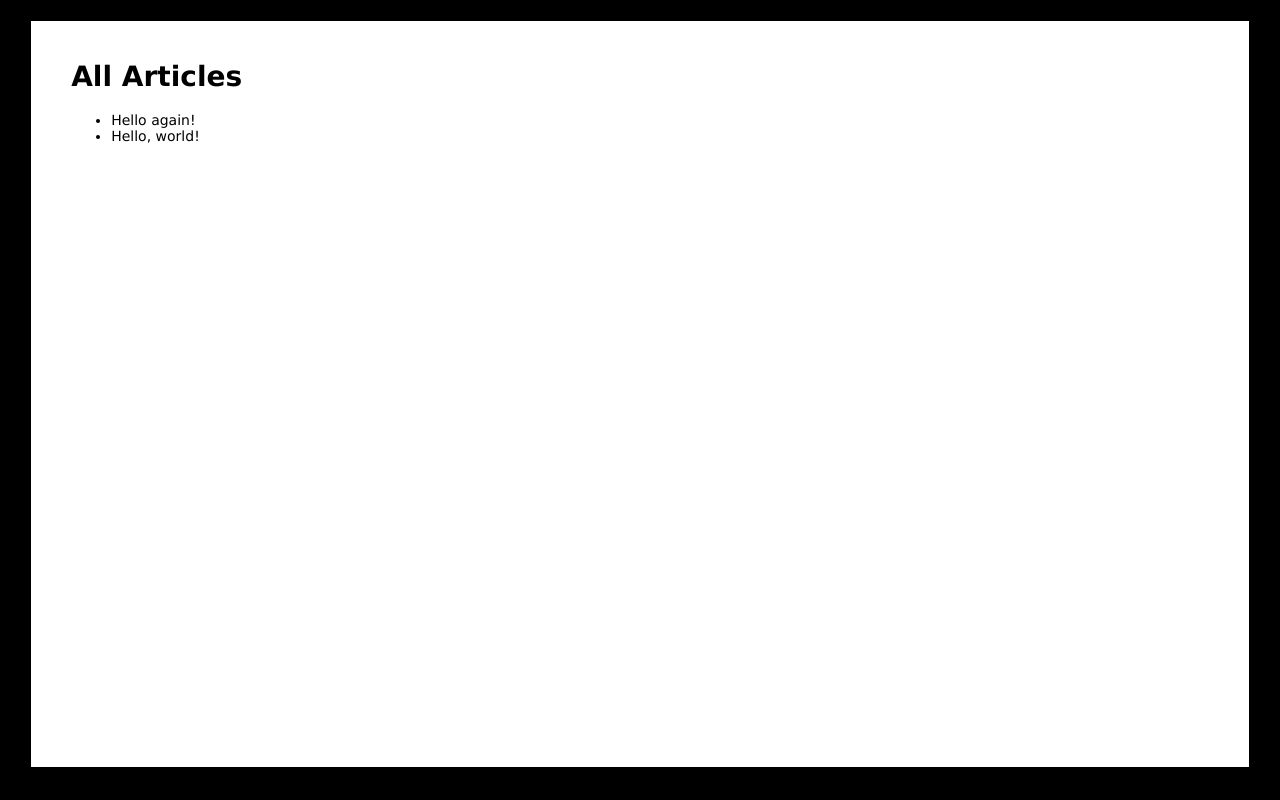
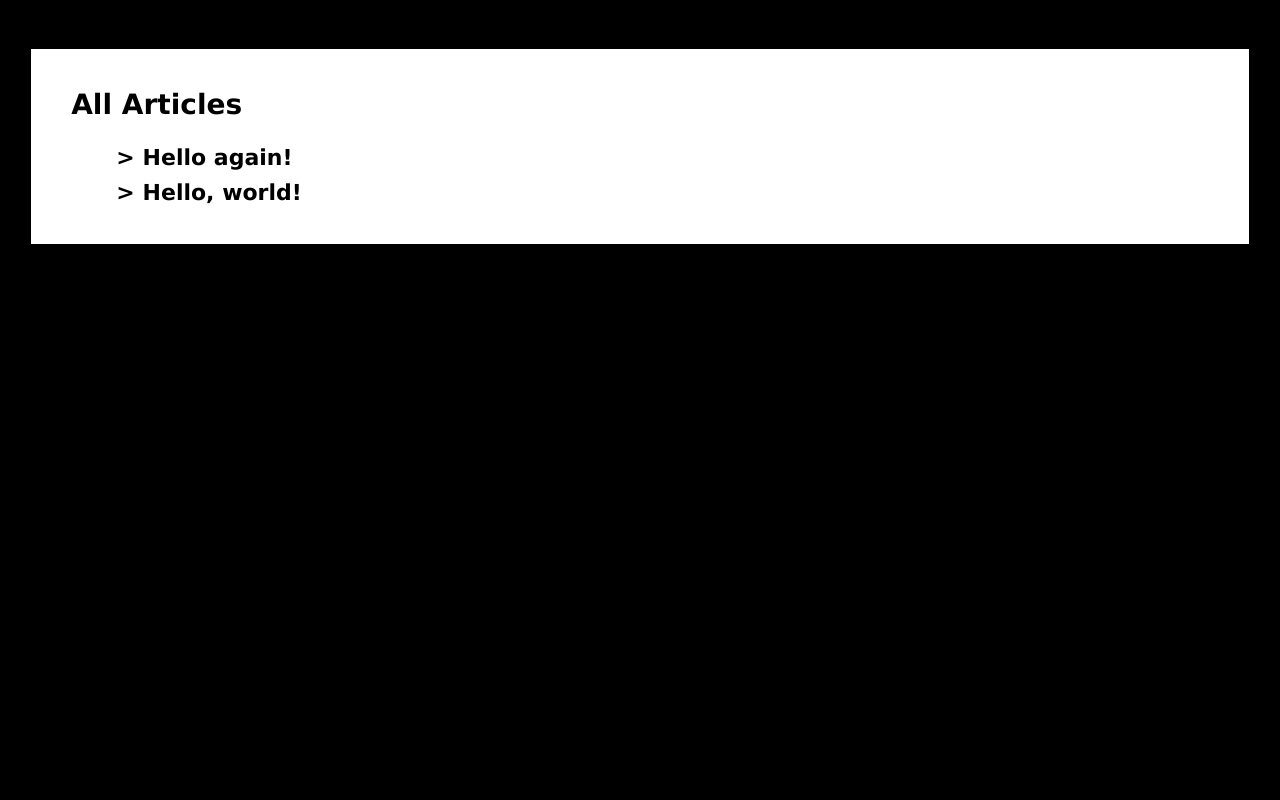
Before and after one commit to mnk179/blogger-django, a Django app: page /blog/ in a window 1280 px wide. Run offline with Django 3.2, Linux system fonts and the light colour scheme; data comes from the database, SQL or seed files in the repository; both versions use the stored data as it was after the commit.

Commit message:
Significant fixes to the Article and Tag models. tag.html template created.

```diff
--- a/blogger/blog/admin.py
+++ b/blogger/blog/admin.py
@@ -16,12 +16,10 @@
 
 
 class TagInline(admin.TabularInline):
-
     model = Article.tags.through
 
 
 class ArticleAdmin(admin.ModelAdmin):
-
     exclude = ('tags', )
     inlines = (
        TagInline,
--- a/blogger/blog/static/blog/style.css
+++ b/blogger/blog/static/blog/style.css
@@ -2,6 +2,10 @@
   background-color: #000;
   font-family: Verdana, Helvetica, Arial;
   font-size: 14px;
+}
+
+i {
+  font-style: italic;
 }
 
 a {
@@ -12,6 +16,20 @@
 
 a:hover {
   color: gray;
+}
+
+#articles li {
+  list-style-type: none;
+  padding: 5px;
+  font-size: 22px;
+  font-weight: bold;
+}
+
+#articles li:before {
+  content: ">";
+  display: block;
+  float: left;
+  width: 1.2em;
 }
 
 .clear {
@@ -34,3 +52,15 @@
   clear: both;
   padding-top: 20px;
 }
+
+.date {
+  color: gray;
+}
+
+hr {
+  margin-top: 40px;
+  margin-bottom: 40px;
+  height: 4px;
+  background-color: #000;
+  border-style: none;
+}
--- /dev/null
+++ b/blogger/blog/templates/blog/base.html
@@ -0,0 +1,15 @@
+{% load static %}
+
+<!DOCTYPE html>
+<html lang="en">
+<head>
+    <link rel="stylesheet" type="text/css" href="{% static 'blog/style.css' %}" />
+    <title>{% block title %}Blogger{% endblock %}</title>
+</head>
+
+<body>
+	<div id="content">
+		{% block content %}{% endblock %}
+	</div>
+	</body>
+</html>
--- a/blogger/blog/templates/blog/index.html
+++ b/blogger/blog/templates/blog/index.html
@@ -1,7 +1,6 @@
-{% load static %}
+{% extends "blog/base.html" %}
 
-<link rel="stylesheet" type="text/css" href="{% static 'blog/style.css' %}" />
-
+{% block content %}
 <div id="container">
 	<h1>All Articles</h1>
 
@@ -15,3 +14,4 @@
 	    <p>No articles are available.</p>
 	{% endif %}
 </div>
+{% endblock %}
--- a/blogger/blog/views.py
+++ b/blogger/blog/views.py
@@ -17,10 +17,11 @@
 	model = Article
 	template_name = 'blog/article.html'
 
-class TagView(generic.ListView):
+# Use non-generic views next time around
+class TagView(generic.DetailView):
+	model = Tag
 	template_name = 'blog/tag.html'
-	context_object_name = 'tag_list'
+	#context_object_name = 'tag_list'
 
-	def get_queryset(self):
-		"""Return the last five published Articles."""
-		return Tag.objects.order_by('pub_date')
+	"""def get_queryset(self):
+		return Tag.objects.order_by('pub_date')"""
```
Also changed, not shown: blogger/blog/templates/blog/article.html (+7 -8 lines), blogger/blog/templates/blog/tag.html (+7 -7 lines), blogger/db.sqlite3.
